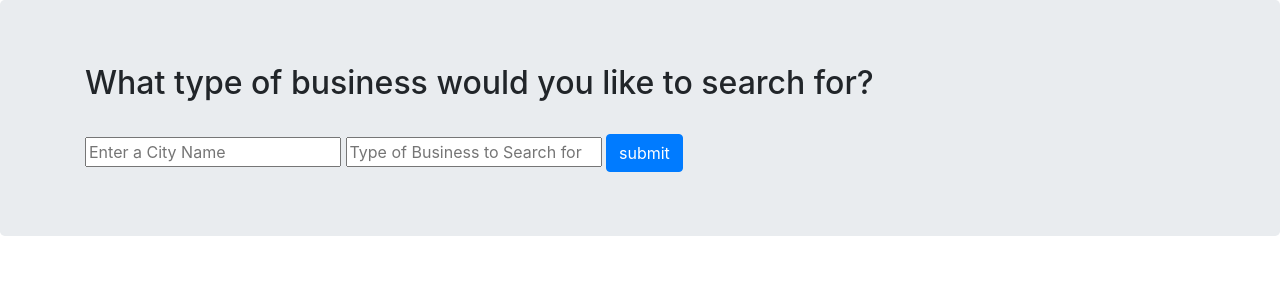
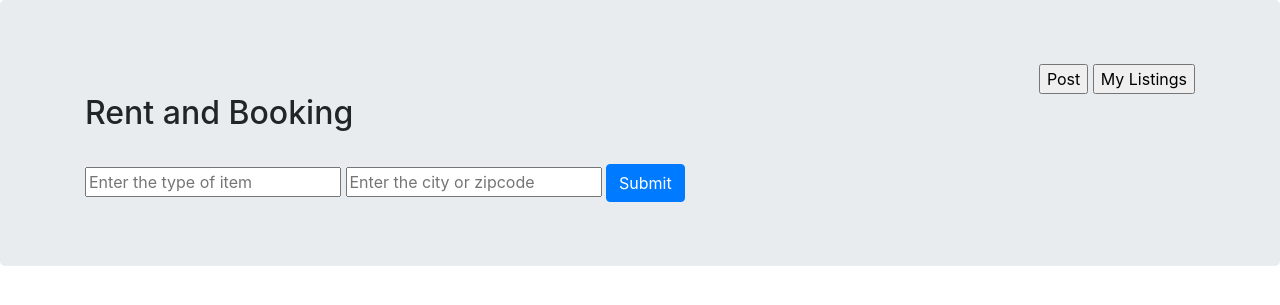
Before and after one commit to iec-husaini/rentandbooking, a Flask app: template templates/index.html in a window 1280 px wide. Shown: the top 305 px of the page. Run offline with Flask 2, Linux system fonts and the light colour scheme; the template is opened without the code that fills it, so the values that code supplies are empty; some libraries are stand-ins or nearby versions.

Commit message:
updated index html file

```diff
--- a/templates/index.html
+++ b/templates/index.html
@@ -2,7 +2,7 @@
 <html>
   <head>
     <title>
-      My Yelpclone Website
+      Rent&Booking.com
     </title>
     <link rel="stylesheet" href="https://maxcdn.bootstrapcdn.com/bootstrap/4.0.0-alpha.3/css/bootstrap.min.css" integrity="sha384-MIwDKRSSImVFAZCVLtU0LMDdON6KVCrZHyVQQj6e8wIEJkW4tvwqXrbMIya1vriY" crossorigin="anonymous">
   </head>
@@ -10,13 +10,16 @@
   <body>
     <div class = "jumbotron">
       <div class = "container">
+        <div class ="buttons-top-right" align="right">
+          <input type="button" value="Post" >
+          <input type="button" value="My Listings" >
+        </div>
+        <h2>Rent and Booking</h2><br>
+        <form action = "/submit">
+          <input type="text" name="location" placeholder="Enter the type of item">
+          <input type="text" name="item" placeholder="Enter the city or zipcode">
+          <input type="submit" value="Submit" class="btn btn-primary">
 
-        <h2>What type of business would you like to search for?</h2><br>
-
-        <form action = "/submit">
-          <input type="text" name="location" placeholder="Enter a City Name">
-          <input type="text" name="term" placeholder="Type of Business to Search for">
-          <input type="submit" value="submit" class="btn btn-primary">
       </div>
     </div>
   </body>
```
